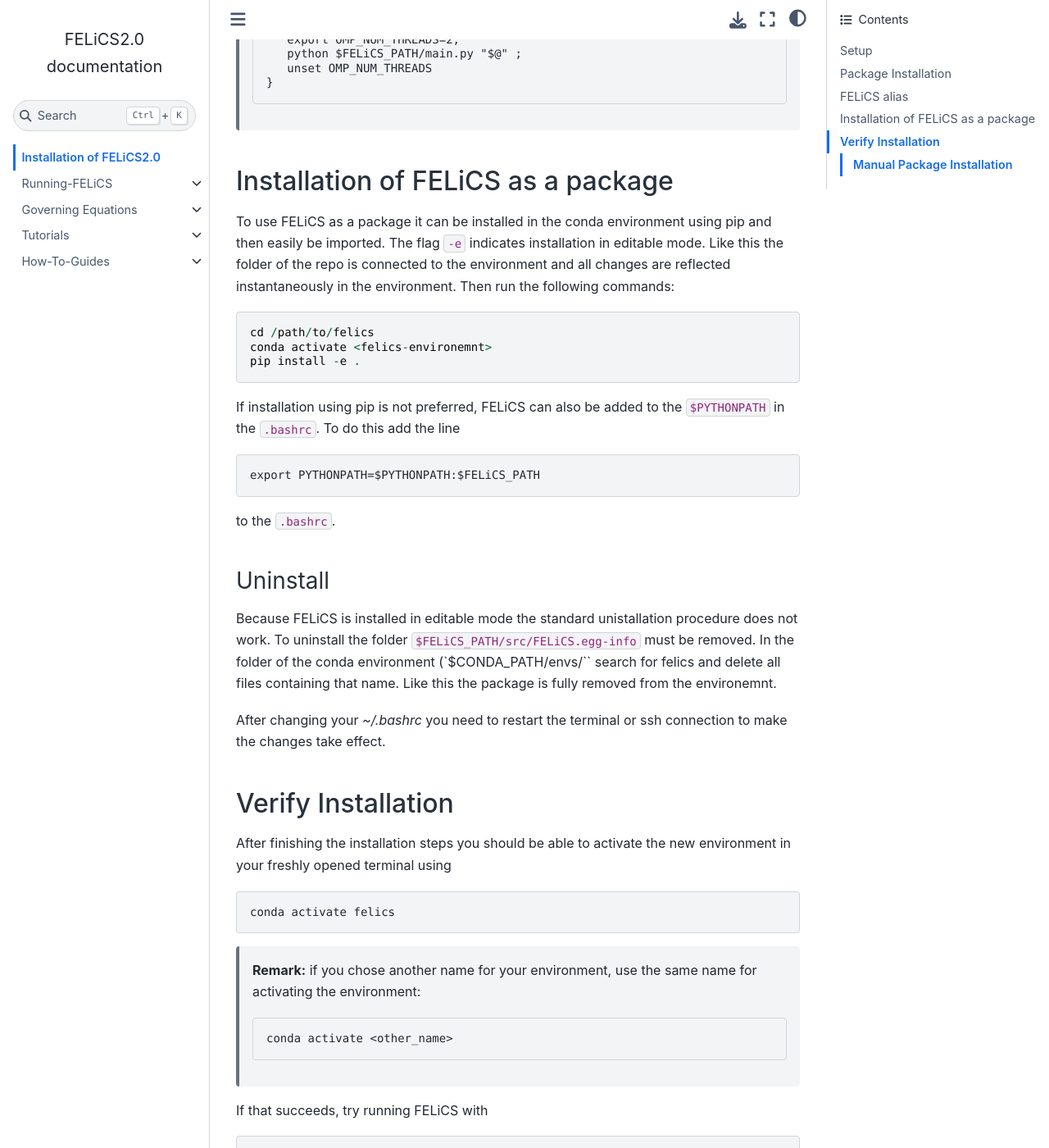
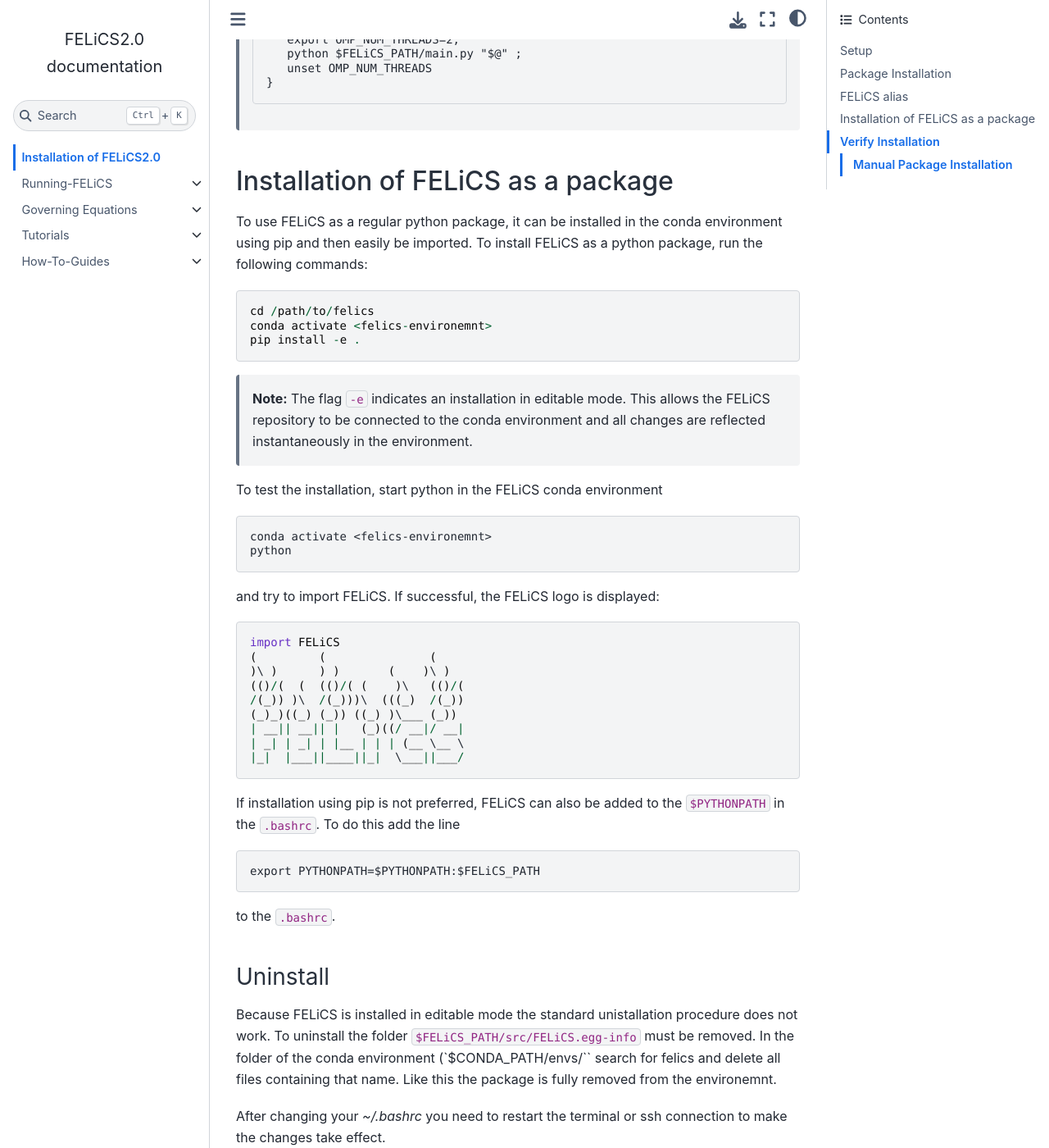
Before and after one commit to arash-mp/FELiCS_FSI, a Sphinx documentation site: the page built from DOCUMENTATION/installation_guide.md, in a window 1280 px wide and 1400 px high, scrolled down 2197 px. Shown: the whole window at 82% size. Built offline with Sphinx 7.4.7 and the Sphinx Book theme 1.1.4, drawn with Linux system fonts in a browser that asks for light colours; pages that are not in the unit, such as notebooks, are missing from menus.

Commit message:
added test of FELiCS install as package

````diff
--- a/DOCUMENTATION/installation_guide.md
+++ b/DOCUMENTATION/installation_guide.md
@@ -68,11 +68,31 @@
 >```
 
 ## Installation of FELiCS as a package
-To use FELiCS as a package it can be installed in the conda environment using pip and then easily be imported. The flag `-e` indicates installation in editable mode. Like this the folder of the repo is connected to the environment and all changes are reflected instantaneously in the environment. Then run the following commands:
+To use FELiCS as a regular python package, it can be installed in the conda environment using pip and then easily be imported. To install FELiCS as a python package, run the following commands:
 ```
 cd /path/to/felics
 conda activate <felics-environemnt>
 pip install -e .
+```
+
+>**Note:** The flag `-e` indicates an installation in editable mode. This allows the FELiCS repository to be connected to the conda environment and all changes are reflected instantaneously in the environment.
+
+To test the installation, start python in the FELiCS conda environment
+```bash
+conda activate <felics-environemnt>
+python
+```
+and try to import FELiCS. If successful, the FELiCS logo is displayed:
+```python
+import FELiCS
+(         (               (
+)\ )      ) )       (    )\ )
+(()/(  (  (()/( (    )\   (()/(
+/(_)) )\  /(_)))\  (((_)  /(_))
+(_)_)((_) (_)) ((_) )\___ (_))
+| __|| __|| |   (_)((/ __|/ __|
+| _| | _| | |__ | | | (__ \__ \
+|_|  |___||____||_|  \___||___/
 ```
 
 If installation using pip is not preferred, FELiCS can also be added to the `$PYTHONPATH` in the `.bashrc`. To do this add the line
````
